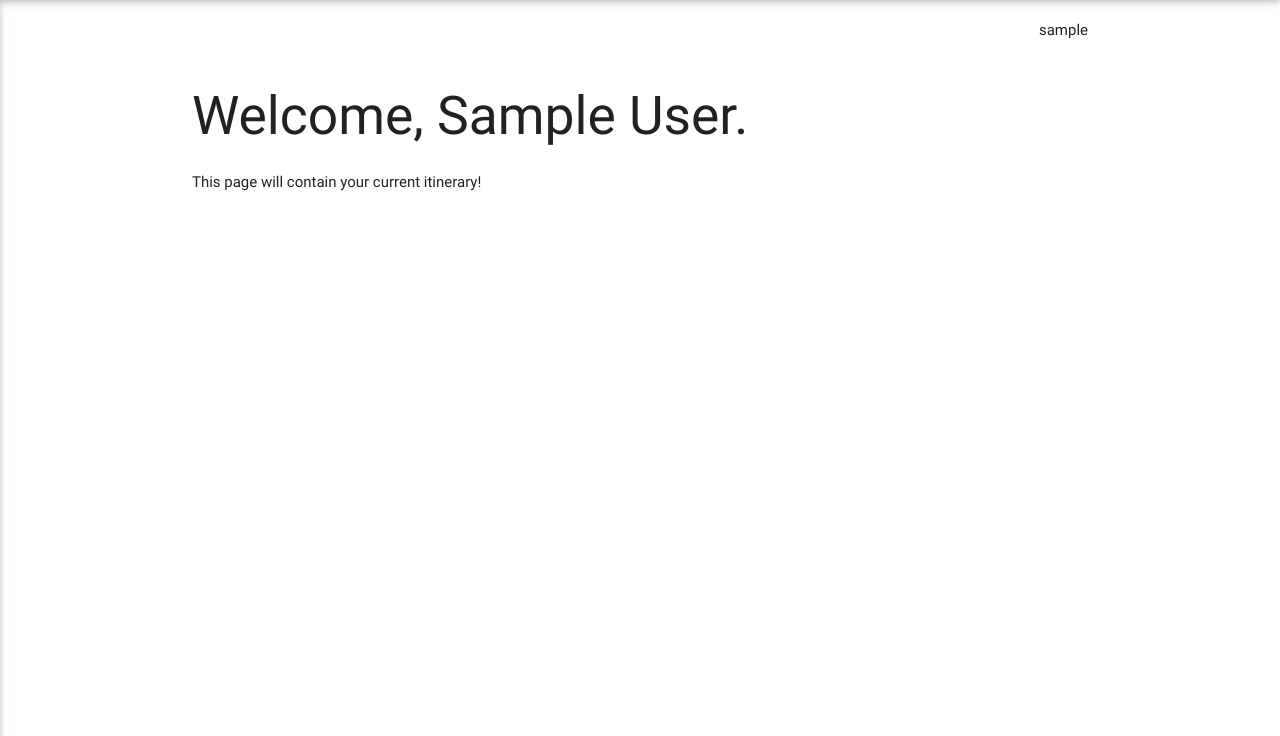
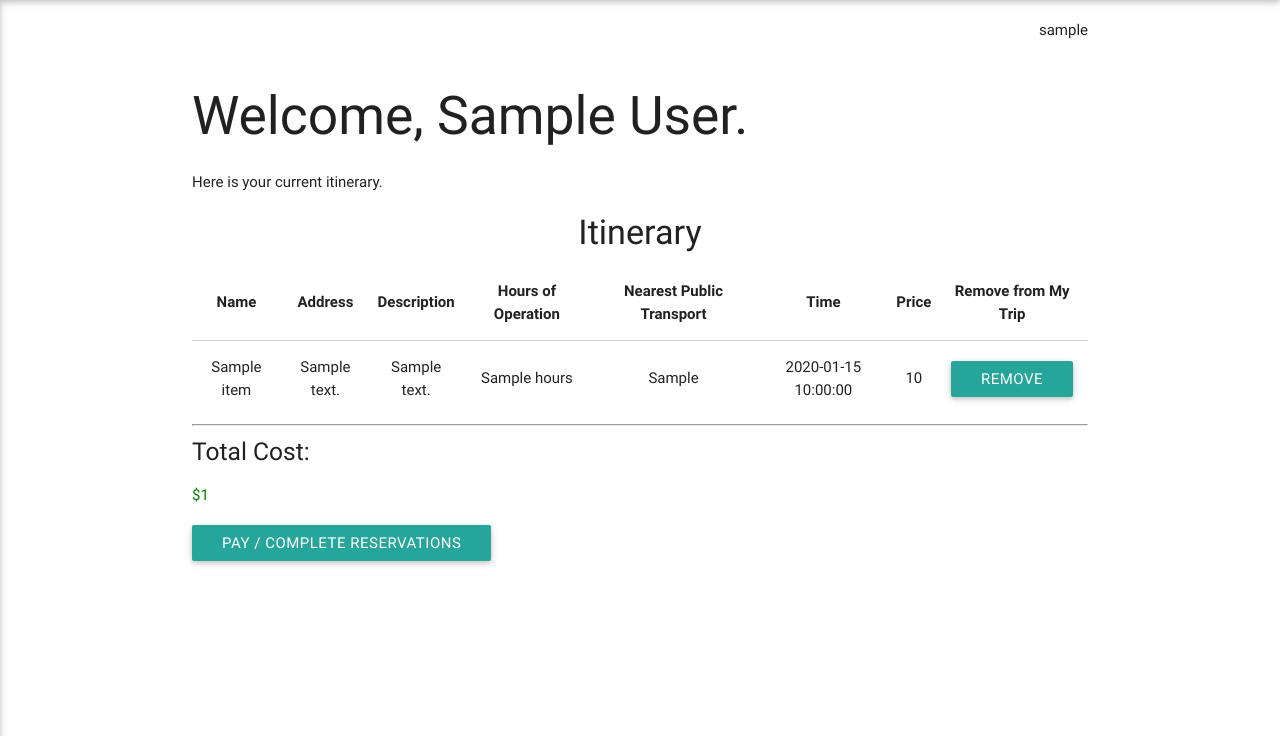
Before and after one commit to sidsenkumar11/Travel-Planner, a Flask app: template templates/trip.html in a window 1280 px wide. Shown: the part 64-800 px from the top of the page. Run offline with Flask 2, Linux system fonts and the light colour scheme; the visitor is signed in with stand-in values (Sample User, id 1); tables that the repository leaves empty hold one stand-in row (values such as "Sample post"); the template is opened without the code that fills it: most values are stand-ins (such as "Sample title", 1, 10 or a date in 2020); some libraries are stand-ins or nearby versions.

Commit message:
Completed read/write Review functionality. Created table views for attractions and my trip. Began creating admin panel tool to create and update attractions

```diff
--- a/run.py
+++ b/run.py
@@ -31,7 +31,7 @@ def index():
 @app.route('/login-page')
 def login_page():
 
-	# Show login page if not logged in, edirect to home if already logged in.
+	# Show login page if not logged in, redirect to home if already logged in.
 	if 'username' not in session or session['username'] == '':
 		return render_template('login.html')
 	else:
@@ -50,34 +50,94 @@ def home():
 	if session['is_admin']:
 		cursor = db.cursor()
 		cursor.execute("select * from user;")
-		rows = [dict(is_admin="Yes" if row[3] == 1 else "No", username=row[0], password=row[1], first_name=row[4], last_name=row[5], email=row[2], suspended="Yes" if row[7] == 1 else "No") for row in cursor.fetchall()]
+		users = [dict(is_admin="Yes" if row[3] == 1 else "No", username=row[0], password=row[1], first_name=row[4], last_name=row[5], email=row[2], suspended="Yes" if row[7] == 1 else "No") for row in cursor.fetchall()]
 
-	return render_template("home.html", session=session, items=rows)
+		cursor.execute("select * from attraction;")
+		attractions = [dict(name=row[0], description=row[1], nearest_transport=row[2]) for row in cursor.fetchall()]
+
+	return render_template("home.html", session=session, users=users, attractions=attractions)
 
 # Shows current trip itinerary.
 @app.route('/trip')
 def trip():
-	return render_template('trip.html', session=session)
+
+	# TODO: Write SQL query that gets all the activities in trip completed by this user.
+	cursor = db.cursor()
+	cursor.execute("select * from trip;")
+	attractions = [dict(date=row[0], name=row[2], description=row[1]) for row in cursor.fetchall()]
+	# TODO: Calculate total cost from trip table
+	return render_template('trip.html', items=attractions, session=session, total_cost=100)
 
 # Shows all available attractions.
 @app.route('/attractions')
 def attractions():
-	return render_template('attractions.html', session=session)
+
+	cursor = db.cursor()
+	cursor.execute("select * from attraction;")
+	attractions = [dict(name=row[0], description=row[1], nearest_transport=row[2]) for row in cursor.fetchall()]
+	return render_template('attractions.html', items=attractions, session=session)
 
 # Select visisted attraction to review.
 @app.route('/review')
 def reviews():
 
-	# TODO: Write SQL query that gets all the past activities completed by this user.
 	# Also find out which index into row to get the date, name, and description.
 	cursor = db.cursor()
-	cursor.execute("select * from user;")
-	attractions = [dict(date=row[0], name=row[2], description=row[1]) for row in cursor.fetchall()]
+	query = "select activity_date, attraction.attraction_name, description from user join activity join attraction where user.username = '" + session['username'] + "' and ((activity_date = CURDATE() and end_time <= CURTIME()) or activity_date < CURDATE());"
+	cursor.execute(query)
+	attractions = [dict(date=row[0], name=row[1], description=row[2]) for row in cursor.fetchall()]
 	return render_template('review.html', items=attractions, session=session)
 
 #####################################################################
 #                            REQUESTS                               #
 #####################################################################
+
+# View Reviews
+@app.route('/view-reviews/<attraction_name>')
+def view_review(attraction_name):
+
+	cursor = db.cursor()
+	query = "select authored_date, body, username, title from review where attraction_name='" + attraction_name + "';"
+	cursor.execute(query)
+	reviews = [dict(authored_date=row[0], body=row[1], username=row[2], title=row[3]) for row in cursor.fetchall()]
+
+	return render_template('attraction_reviews.html', session=session, reviews=reviews, attraction_name=attraction_name)
+
+@app.route('/complete')
+def complete():
+
+	# Pay if total cost > 0, else update trip_id record to "booked"
+	cursor = db.cursor()
+	query = ""
+	cursor.execute(query)
+
+	if cost > 0:
+		return render_template('payment.html', session=session)
+	else:
+		return render_template('booked.html', session=session)
+
+# Add an attraction to My Trip
+@app.route('/add-to-trip/<attraction_name>')
+def add_to_trip(attraction_name):
+
+	# TODO: Check if the attraction_name is on list of attractions
+	# TODO: Check if attraction is already in trip
+	cursor = db.cursor()
+
+	# Get attraction information
+	cursor.execute("select * from attraction where attraction_name='" + attraction_name + "';")
+	attraction_info = cursor.fetchall()[0]
+	success = attraction_name + " added to My Trip!"
+
+	# Add attraction to trip
+	query = "insert into "
+	cursor.execute(query)
+	db.commit()
+
+	cursor.execute("select * from attraction")
+	attractions = [dict(attraction_name=row[0], description=row[1], nearest_transport=row[2]) for row in cursor.fetchall()]
+
+	return render_template('attractions.html', items=attractions, session=session, success=success)
 
 # On Login Form Submit. Loads home page or shows error.
 @app.route('/login', methods=['POST'])
@@ -209,10 +269,10 @@ def make_admin(username):
 def write_review(attraction_name):
 	cursor = db.cursor()
 
-	# TODO: Write SQL query that gets all the past activities completed by this user.
-	# Also find out which index into row to get the date, name, and description.
-	cursor.execute("select * from user;")
-	attractions = [dict(date=row[0], name=row[2], description=row[1]) for row in cursor.fetchall()]
+	# Gets all past completed activites
+	query = "select activity_date, attraction.attraction_name, description from user join activity join attraction where user.username = '" + session['username'] + "' and ((activity_date = CURDATE() and end_time <= CURTIME()) or activity_date < CURDATE());"
+	cursor.execute(query)
+	attractions = [dict(date=row[0], name=row[1], description=row[2]) for row in cursor.fetchall()]
 
 	valid_review = False
 
@@ -233,10 +293,12 @@ def create_review():
 	cursor = db.cursor()
 	query = "insert into review (title, authored_date, body, username, attraction_name) values ('" + request.form['title'] + "', '" + time.strftime('%Y-%m-%d') + "', '" + request.form['body'] + "', '" + session['username'] + "', '" + request.form['attraction_name'] + "');"
 	cursor.execute(query)
+	db.commit()
 
-	# TODO: Get Reviews
-	cursor.execute("select * from user;")
-	attractions = [dict(date=row[0], name=row[2], description=row[1]) for row in cursor.fetchall()]
+	# Gets reviews for activities already visited
+	query = "select activity_date, attraction.attraction_name, description from user join activity join attraction where user.username = '" + session['username'] + "' and ((activity_date = CURDATE() and end_time <= CURTIME()) or activity_date < CURDATE());"
+	cursor.execute(query)
+	attractions = [dict(date=row[0], name=row[1], description=row[2]) for row in cursor.fetchall()]
 
 	message = "Created review for " + request.form['attraction_name'] + "!"
 	return render_template('review.html', items=attractions, success=message, session=session)
--- a/templates/trip.html
+++ b/templates/trip.html
@@ -7,8 +7,41 @@
 	<div class="col s12">
 		<h2>Welcome, {{session.name}}.</h2>
 		<p class="text-align">
-			This page will contain your current itinerary!
+			Here is your current itinerary.
 		</p>
+		<h4 class="center-align">Itinerary</h4>
+		<table class="responsive-table centered">
+			<thead>
+				<tr>
+					<th>Name</th>
+					<th>Address</th>
+					<th>Description</th>
+					<th>Hours of Operation</th>
+					<th>Nearest Public Transport</th>
+					<th>Time</th>
+					<th>Price</th>
+					<th>Remove from My Trip</th>
+				</tr>
+			</thead>
+			<tbody>
+				{% for item in items %}
+				<tr>
+					<td>{{ item.name }}</td>
+					<td>{{ item.address }}</td>
+					<td>{{ item.description }}</td>
+					<td>{{ item.hours }}</td>
+					<td>{{ item.nearest_transport }}</td>
+					<td>{{ item.time_slots }}</td>
+					<td>{{ item.price }}</td>
+					<td><a class="waves-effect waves-light btn" href="remove-from-trip/{{ item.name }}">Remove</a></td>
+				</tr>
+				{% endfor %}
+			</tbody>
+		</table>
+		<hr/>
+		<h5>Total Cost:</h5>
+		<p style="color: green">${{ total_cost }}</p>
+		<a class="waves-effect waves-light btn" href="/complete">Pay / Complete Reservations</a>
 	</div>
 </div>
 {% endblock %}
```
Also changed, not shown: templates/attraction_reviews.html (added, +31 -0 lines), templates/attractions.html (+32 -1 lines), templates/home.html (+36 -6 lines), templates/payment.html (added).
